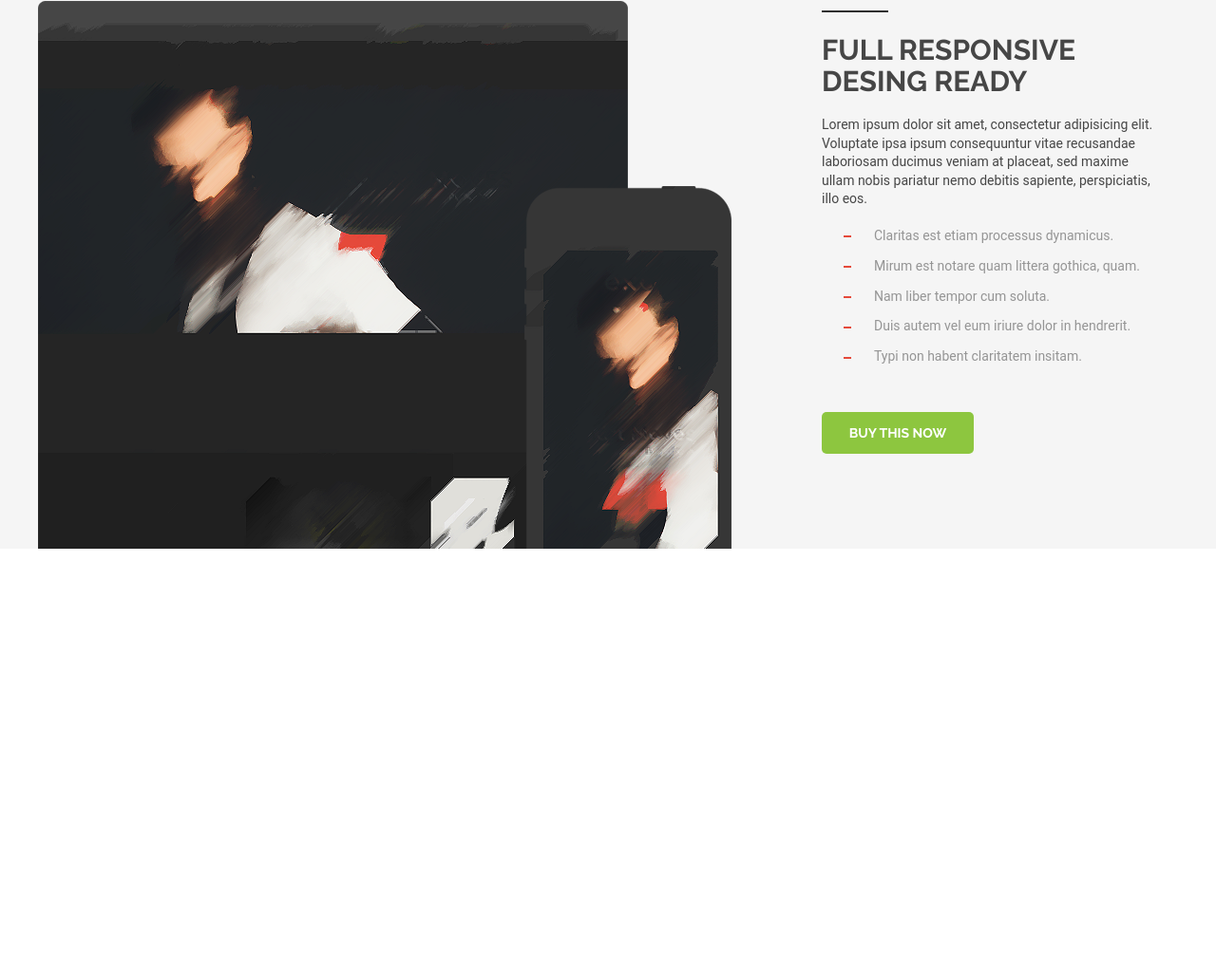
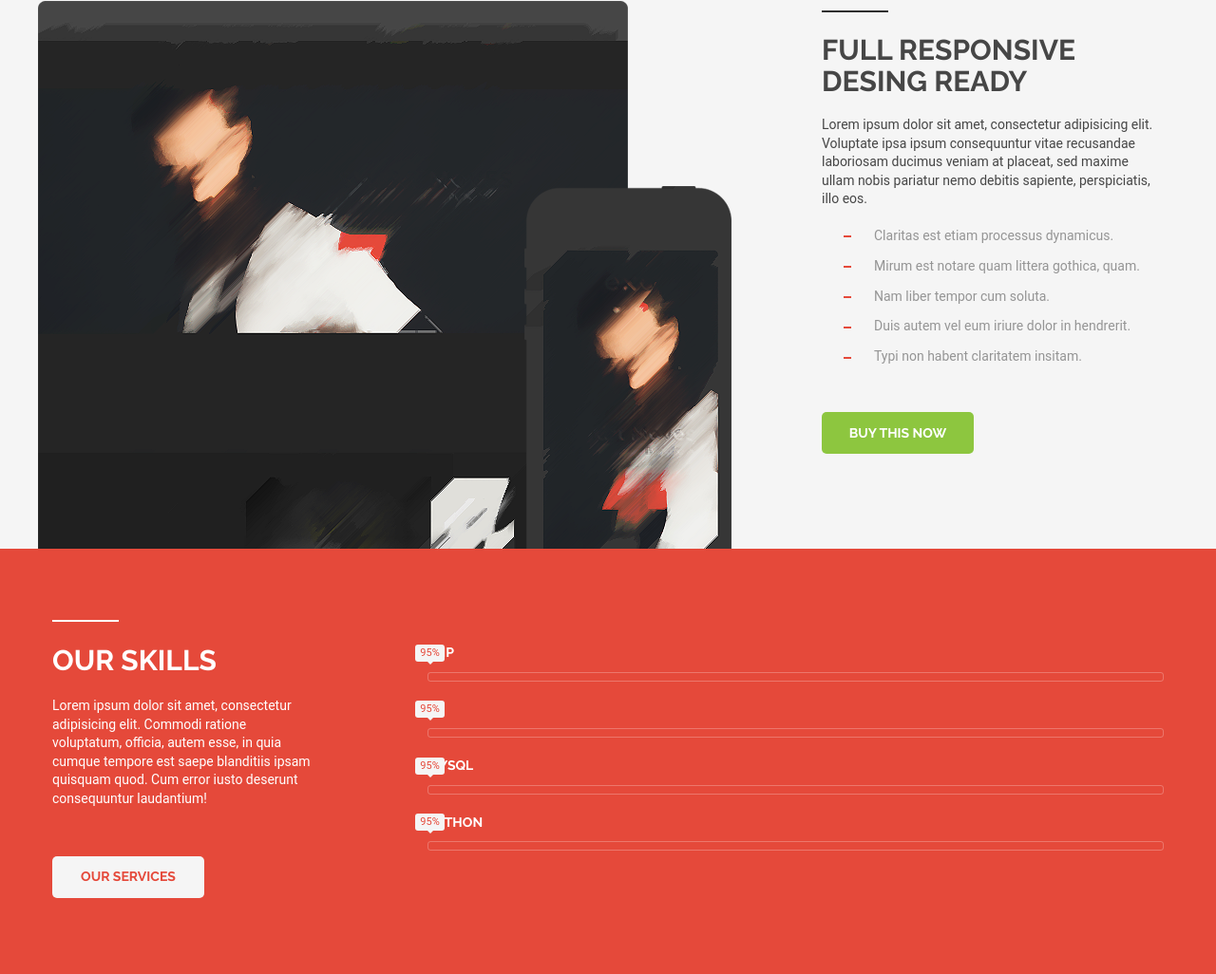
Before and after one commit to Beginner95/flexbox, a website: page index.html in a window 1280 px wide. Shown: the part 1700-2726 px from the top of the page at 95% size. Before the commit the page ends 2278 px from the top, so only its background shows below. Drawn offline with nearby package versions, Linux system fonts and the light colour scheme; files that its build step writes are made by us from their sources; files whose address does not match are found by name.

Commit message:
Minced block skills

```diff
--- a/index.html
+++ b/index.html
@@ -196,6 +196,50 @@
         </div>
       </div>
     </section>
+    <section class="skills">
+      <div class="skills__wrap wrap">
+        <div class="skills__left">
+          <div class="skills__title">Our Skills</div>
+          <p class="skills__text">Lorem ipsum dolor sit amet, consectetur adipisicing elit. Commodi ratione voluptatum, officia, autem esse, in quia cumque tempore est saepe blanditiis ipsam quisquam quod. Cum error iusto deserunt consequuntur laudantium!</p>
+          <button class="skills__button">Our Services</button>
+        </div>
+        <div class="skills__right">
+          <div class="progress skills__progress">
+            <p class="progress__name">PHP</p>
+            <div class="progress__element">
+              <div class="progress__line">
+                <span class="progress__tooltip">95%</span>
+              </div>
+            </div>
+          </div>
+          <div class="progress skills__progress">
+            <p class="progress__name">JS</p>
+            <div class="progress__element">
+              <div class="progress__line">
+                <span class="progress__tooltip">95%</span>
+              </div>
+            </div>
+          </div>
+          <div class="progress skills__progress">
+            <p class="progress__name">MySQL</p>
+            <div class="progress__element">
+              <div class="progress__line">
+                <span class="progress__tooltip">95%</span>
+              </div>
+            </div>
+          </div>
+          <div class="progress skills__progress">
+            <p class="progress__name">Python</p>
+            <div class="progress__element">
+              <div class="progress__line">
+                <span class="progress__tooltip">95%</span>
+              </div>
+            </div>
+          </div>
+        </div>
+      </div>
+    </section>
+
 </div>
 </body>
 </html>
--- /dev/null
+++ b/sass/blocks/progress.scss
@@ -0,0 +1,46 @@
+.progress__name {
+	font-size: 14px;
+	font-family: 'Raleway';
+	color: $white;
+	font-weight: 700;
+	text-transform: uppercase;
+	line-height: 1.4;
+	margin: 10px 0;
+}
+
+.progress__element {
+	border: 1px solid rgba(255, 255, 255, 0.25);
+	border-radius: 3px;
+	padding: 2px;
+}
+
+.progress__line {
+	background: $white;
+	width: 0;
+	height: 4px;
+	position: relative;
+}
+
+.progress__tooltip {
+	background: $primary;
+	border-radius: 3px;
+	color: $second;
+	position: absolute;
+	right: -15px;
+	top: -32px;
+	width: 31px;
+	font-size: 11px;
+	font-family: 700;
+	line-height: 18px;
+	text-align: center;
+
+	&::before {
+		content: '';
+		border: 4px solid transparent;
+		border-top: 4px solid $primary;
+		position: absolute;
+		bottom: -7px;
+		left: 50%;
+		transform: translateX(-50%);
+	}
+}
--- /dev/null
+++ b/sass/blocks/skills.scss
@@ -0,0 +1,82 @@
+.skills {
+	background: $second;
+}
+
+.skills__wrap {
+	padding-top: 80px;
+	padding-bottom: 80px;
+	display: flex;
+}
+
+.skills__left {
+	flex-basis: 280px;
+	margin-right: 115px;
+}
+
+.skills__right {
+	flex-grow: 1;
+}
+
+.skills__title {
+	font-size: 30px;
+	font-family: 'Raleway';
+	color: $white;
+	font-weight: 700;
+	text-transform: uppercase;
+	line-height: 1.2;
+	margin: 20px 0;
+	position: relative;
+
+	&::before {
+		background: $white;
+		position: absolute;
+		left: 0;
+		top: -25px;
+		width: 70px;
+		height: 2px;
+		content: '';
+	}
+}
+
+.skills__text {
+	font-size: 14px;
+	color: $white;
+	line-height: 1.4;
+	margin: 20px 0;
+}
+
+.skills__button {
+	@include button($primary) {
+		margin-top: 50px;
+		color: $second;
+	}
+}
+
+.skills__progress {
+	margin: 20px 0;
+}
+
+@media (max-width: 980px) {
+	.skills__left {
+		margin-right: 30px;
+	}
+}
+
+@media (max-width: 768px) {
+	.skills__wrap {
+		flex-direction: column;
+	}
+
+	.skills__left {
+		margin-right: 0;
+		margin-bottom: 25px;
+		flex-basis: auto;
+	}
+}
+
+@media (max-width: 480px) {
+	.skills__wrap {
+		padding-top: 40px;
+		padding-bottom: 40px;
+	}
+}
--- a/sass/style.scss
+++ b/sass/style.scss
@@ -13,3 +13,5 @@
 @import "blocks/works";
 @import "blocks/responsive";
 @import "blocks/list";
+@import "blocks/skills";
+@import "blocks/progress";
```
